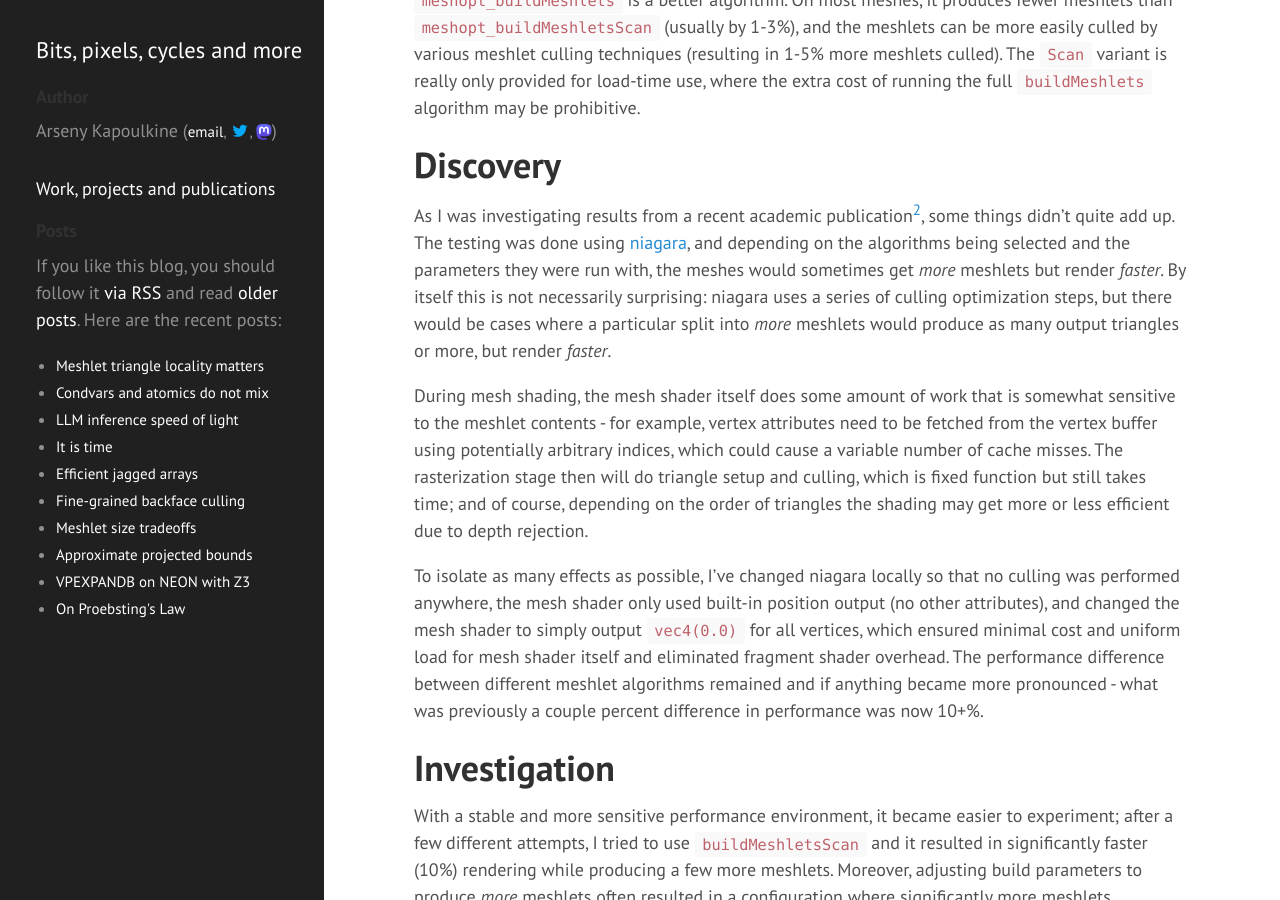
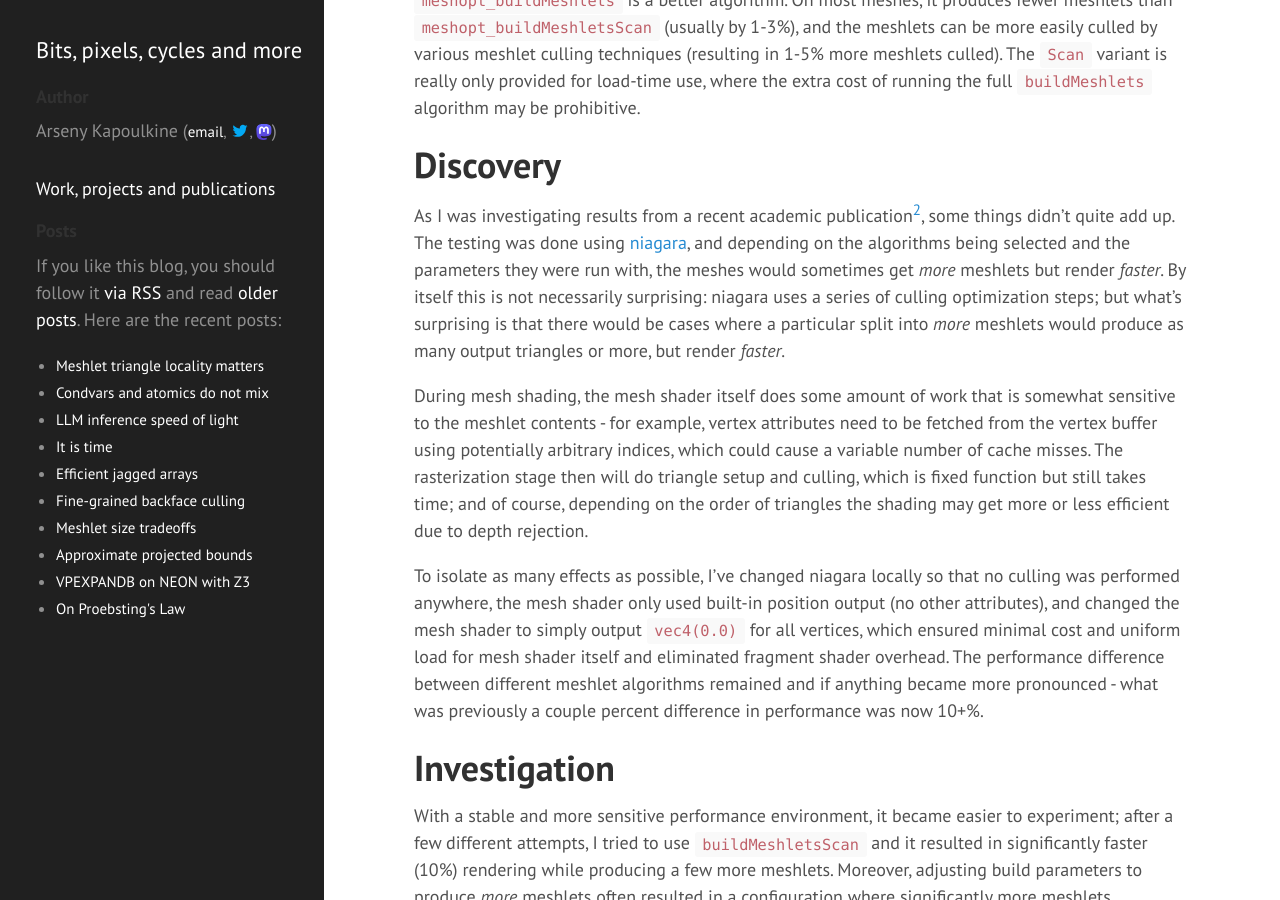
Before and after one commit to zeux/zeux.github.io, a Jekyll site: the page built from _posts/2024-04-09-meshlet-triangle-locality.md, in a window 1280 px wide and 900 px high, scrolled down 1103 px. Built offline with Jekyll 4.4.1, drawn with Linux system fonts in a browser that asks for light colours.

Commit message:
Adjust wording

```diff
--- a/_posts/2024-04-09-meshlet-triangle-locality.md
+++ b/_posts/2024-04-09-meshlet-triangle-locality.md
@@ -24,7 +24,7 @@ As covered [in an earlier post](/2023/01/16/meshlet-size-tradeoffs/), it's non-t
 
 # Discovery
 
-As I was investigating results from a recent academic publication[^2], some things didn't quite add up. The testing was done using [niagara](https://github.com/zeux/niagara/), and depending on the algorithms being selected and the parameters they were run with, the meshes would sometimes get *more* meshlets but render *faster*. By itself this is not necessarily surprising: niagara uses a series of culling optimization steps, but there would be cases where a particular split into *more* meshlets would produce as many output triangles or more, but render *faster*.
+As I was investigating results from a recent academic publication[^2], some things didn't quite add up. The testing was done using [niagara](https://github.com/zeux/niagara/), and depending on the algorithms being selected and the parameters they were run with, the meshes would sometimes get *more* meshlets but render *faster*. By itself this is not necessarily surprising: niagara uses a series of culling optimization steps; but what's surprising is that there would be cases where a particular split into *more* meshlets would produce as many output triangles or more, but render *faster*.
 
 During mesh shading, the mesh shader itself does some amount of work that is somewhat sensitive to the meshlet contents - for example, vertex attributes need to be fetched from the vertex buffer using potentially arbitrary indices, which could cause a variable number of cache misses. The rasterization stage then will do triangle setup and culling, which is fixed function but still takes time; and of course, depending on the order of triangles the shading may get more or less efficient due to depth rejection.
 
```
